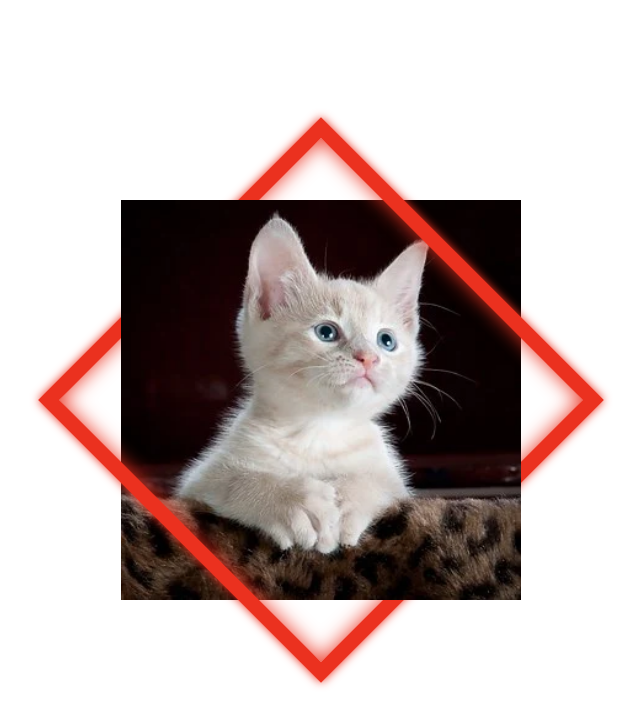
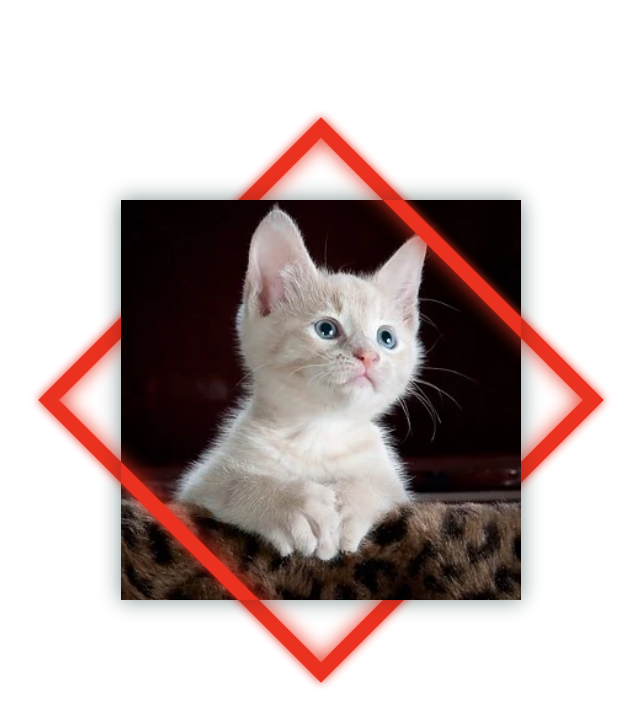
Before and after one commit to Bharath-Krishna-AB/Cat-borderRotate-3D-Card, a plain HTML site: page index.html in a window 1280 px wide. Shown: the whole page, without its empty margins (319-959 px from the left). Drawn offline with Linux system fonts and the light colour scheme.

Commit message:
given img object fit and box-shadow

```diff
--- a/style.css
+++ b/style.css
@@ -45,3 +45,11 @@
 .blend{
     mix-blend-mode: multiply;
 }
+
+img{
+    object-fit: cover;
+}
+
+.design img{
+    box-shadow: 0 0 20px #bac3c3;
+}
```
